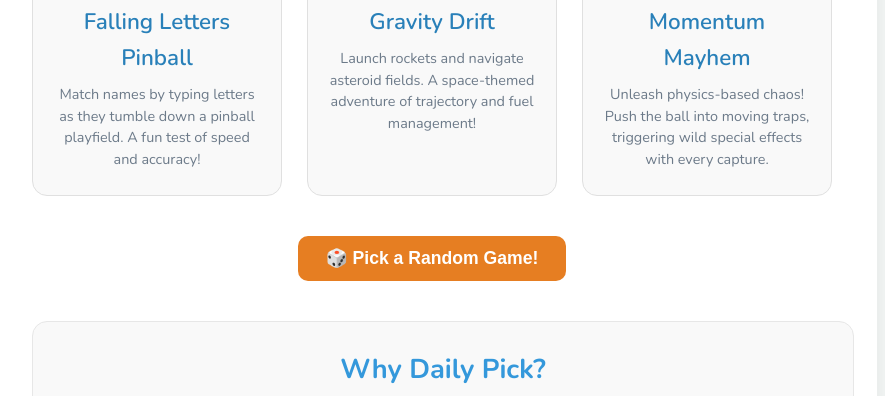
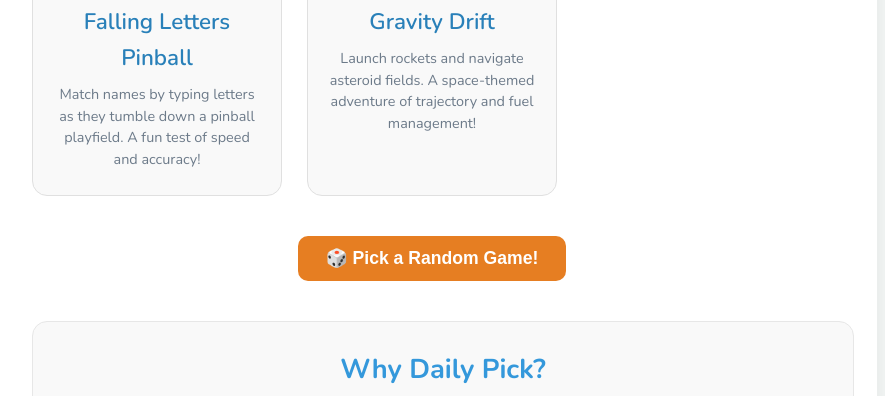
Before and after one commit to Dimakoua/dailypick, an Eleventy site: page index.html in a window 1280 px wide. Shown: the part 775-1171 px from the top of the page, without its empty margins (208-1093 px from the left). Built offline with nearby package versions, Linux system fonts and the light colour scheme; Eleventy itself is replaced by a stand-in of ours; files that its build step writes are made by us from their sources; no server answers.

Commit message:
fix: comment out Momentum Mayhem game card in index.html

```diff
--- a/index.html
+++ b/index.html
@@ -294,11 +294,11 @@ permalink: /index.html
                 <h2>Gravity Drift</h2>
                 <span class="description">Launch rockets and navigate asteroid fields. A space-themed adventure of trajectory and fuel management!</span>
             </a>
-            <a href="/ballgame/" class="game-card" aria-label="Play Momentum Mayhem">
+            <!-- <a href="/ballgame/" class="game-card" aria-label="Play Momentum Mayhem">
                 <span class="icon" role="img" aria-hidden="true">🔴</span>
                 <h2>Momentum Mayhem</h2>
                 <span class="description">Unleash physics-based chaos! Push the ball into moving traps, triggering wild special effects with every capture.</span>
-            </a>
+            </a> -->
         </div>
 
         <button id="randomGameBtn">🎲 Pick a Random Game!</button>
```
